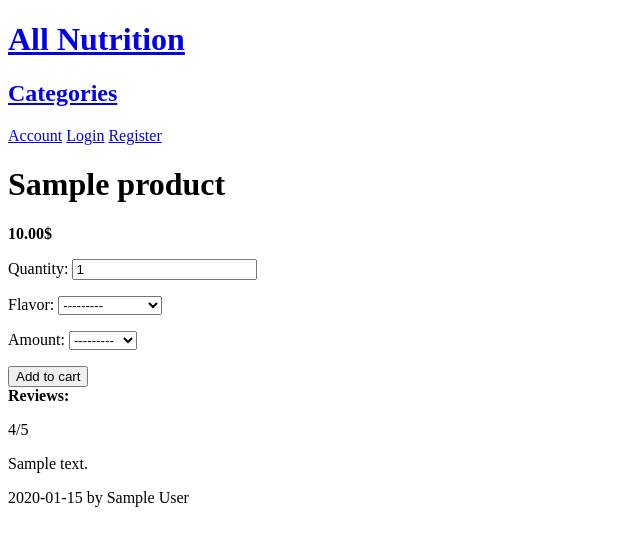
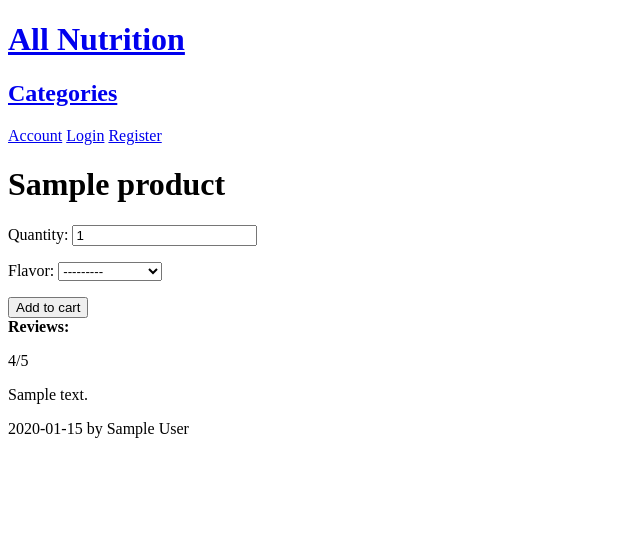
Before and after one commit to Bartekkk12/django-shop, a Django app: a page that uses shop/store/templates/store/product_detail.html in a window 1280 px wide. Shown: the top 546 px of the page, without its empty margins (0-640 px from the left). Run offline with Django 5.2, Linux system fonts and the light colour scheme; tables that the repository leaves empty hold one stand-in row (values such as "Sample post").

Commit message:
Change Amount model to ProductVariant

```diff
--- a/shop/store/admin.py
+++ b/shop/store/admin.py
@@ -7,8 +7,8 @@ from . import models
 admin.site.register(models.User)
 admin.site.register(models.Category)
 admin.site.register(models.Product)
+admin.site.register(models.ProductVariant)
+admin.site.register(models.Flavor)
 admin.site.register(models.Review)
 admin.site.register(models.Cart)
 admin.site.register(models.CartItem)
-admin.site.register(models.Flavor)
-admin.site.register(models.Amount)
--- a/shop/store/forms.py
+++ b/shop/store/forms.py
@@ -1,7 +1,6 @@
 from django import forms
 from django.contrib.auth.forms import UserCreationForm, AuthenticationForm
-from .models import User, Flavor, Amount
-
+from .models import User, Flavor
 
 class RegisterForm(UserCreationForm):
     class Meta:
@@ -16,11 +15,9 @@ class LoginForm(AuthenticationForm):
 class AddToCartForm(forms.Form):
     quantity = forms.IntegerField(min_value=1, initial=1)
     flavor = forms.ModelChoiceField(queryset=Flavor.objects.none(), required=False)
-    amount = forms.ModelChoiceField(queryset=Amount.objects.none(), required=False)
 
     def __init__(self, *args, **kwargs):
         product = kwargs.pop('product', None)
         super().__init__(*args, **kwargs)
         if product:
             self.fields['flavor'].queryset = product.flavors.all()
-            self.fields['amount'].queryset = product.amounts.all()
--- a/shop/store/models.py
+++ b/shop/store/models.py
@@ -81,8 +81,6 @@ class Product(models.Model):
     ingredients = models.TextField(blank=True, null=True)
     method_of_use = models.TextField(blank=True, null=True)
 
-    price = models.DecimalField(max_digits=10, decimal_places=2, blank=True, null=True)
-    stock = models.PositiveBigIntegerField(default=0)
     category = models.ForeignKey(Category, on_delete=models.CASCADE, related_name='products')
     is_active = models.BooleanField(default=True)
 
@@ -103,6 +101,7 @@ class Product(models.Model):
                 slug = f"{base_slug}-{counter}"
                 counter += 1
             self.slug = slug
+
         super().save(*args, **kwargs)
 
     def get_absolute_url(self):
@@ -117,10 +116,15 @@ class Flavor(models.Model):
         return self.name
 
 
-class Amount(models.Model):
+class ProductVariant(models.Model):
+    product = models.ForeignKey(Product, on_delete=models.CASCADE, related_name='variants')
     size =  models.CharField(max_length=50)
-    price = models.DecimalField(max_digits=10, decimal_places=2, null=True, blank=True)
-    product = models.ForeignKey(Product, on_delete=models.CASCADE, blank=True, null=True, related_name='amounts')
+    flavor = models.ForeignKey(Flavor, on_delete=models.SET_NULL, null=True, blank=True)
+    price = models.DecimalField(max_digits=10, decimal_places=2)
+    stock = models.PositiveIntegerField(default=0)
+
+    class Meta:
+        ordering = ['size']
 
     def __str__(self):
         return self.size
--- a/shop/store/templates/store/product_detail.html
+++ b/shop/store/templates/store/product_detail.html
@@ -5,14 +5,7 @@
     {% if product %}
         <h1>{{ product.name }}</h1>
         <h3>{{ product.flavor }}</h3>
-        {% if product.amounts.exists %}
-            {% with amount=product.amounts.first %}
-                <strong>{{ amount.price }}$</strong>
-            {% endwith %}
-        {% else %}
-            <strong>{{ product.price }}$</strong>
-        {% endif %}
-        <br>
+
 
         <form method="POST">
             {% csrf_token %}
--- a/shop/store/views.py
+++ b/shop/store/views.py
@@ -1,7 +1,7 @@
 from django.shortcuts import render, get_object_or_404, redirect
 from django.contrib.auth import login, logout
 
-from .models import Category, Product, Review, Cart, CartItem, Amount
+from .models import Category, Product, Review, Cart, CartItem
 from .forms import RegisterForm, LoginForm, AddToCartForm
 
 # Create your views here.
@@ -84,7 +84,6 @@ def product_detail(request, slug):
     product = get_object_or_404(Product, slug=slug)
     product_reviews = Review.objects.filter(product=product)
     flavors = product.flavors.all()
-    amounts = product.amounts.all()
 
     if request.method == 'POST':
         form = AddToCartForm(request.POST, product=product)
@@ -110,7 +109,6 @@ def product_detail(request, slug):
         'product_reviews': product_reviews,
         'flavors': flavors,
         'form': form,
-        'amounts': amounts
     }
 
     return render(request, 'store/product_detail.html', context)
```
Also changed, not shown: shop/store/migrations/0012_remove_product_price_remove_product_stock_and_more.py (added).
